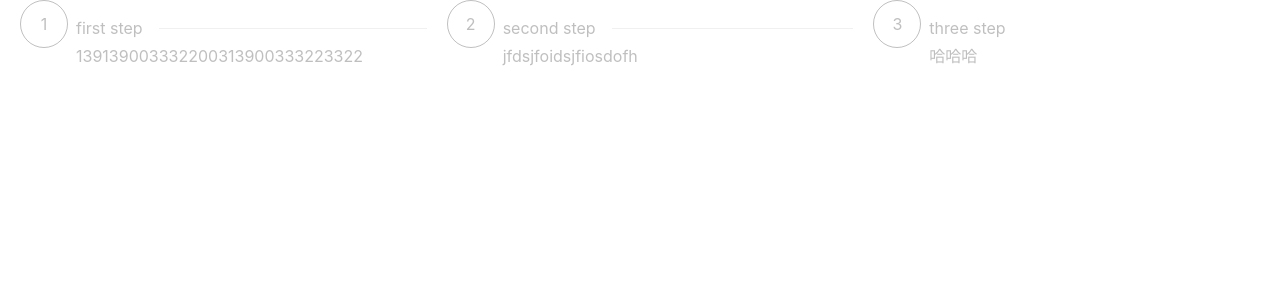
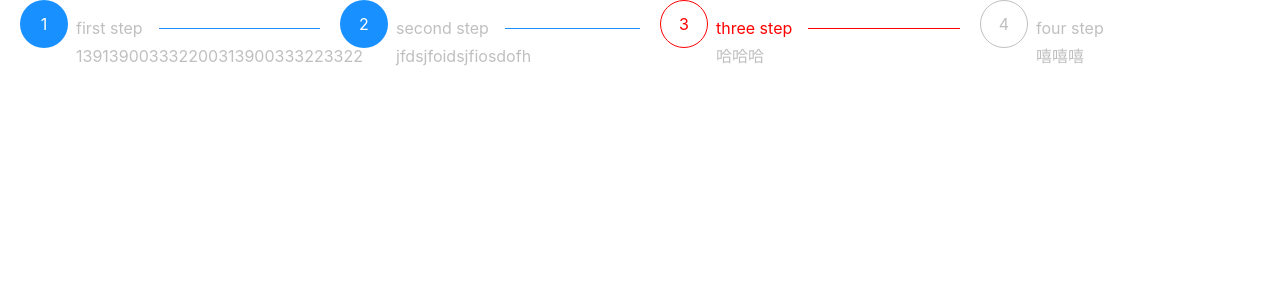
Before and after one commit to jinchengz2022/gingergarlic-ui, a React (Create React App) app: page / in a window 1280 px wide. Shown: the top 300 px of the page. Built offline with nearby package versions, Linux system fonts and the light colour scheme.

Commit message:
style: 步骤条样式修改

```diff
--- a/src/App.tsx
+++ b/src/App.tsx
@@ -5,10 +5,11 @@ function App() {
 
   return (
     <div>
-      <Steps current={1}>
+      <Steps current={3}>
         <Steps.Step title='first step' description='139139003332200313900333223322'/>
         <Steps.Step title='second step' description='jfdsjfoidsjfiosdofh'/>
-        <Steps.Step title='three step' description='哈哈哈'/>
+        <Steps.Step title='three step' description='哈哈哈' state='error'/>
+        <Steps.Step title='four step' description='嘻嘻嘻'/>
       </Steps>
     </div>
   );
--- a/src/components/steps/Step.tsx
+++ b/src/components/steps/Step.tsx
@@ -18,20 +18,26 @@ export const Step: FC<StepProps> = props => {
   const [stepCurrent, updateCurrent] = React.useState(current ?? 1);
   const [stepState, updateState] = React.useState(state);
 
-  const classes = classNames('step', {})
-
-  const stepStateClasses = classNames('step-state', `step-${stepState}`)
+  const stepStateClasses = classNames('step-state', {
+    'step-finish': index! + 1 < stepCurrent,
+    'step-process': (index! + 1 === stepCurrent) ||
+      (stepCurrent === 1) ||
+      (stepCurrent === childrenLen),
+    'step-error': state === 'error',
+    'step-wait': index! + 1 > stepCurrent,
+  })
 
   const stepDescClasses = classNames('step-desc', {})
 
   const stepTitleClasses = classNames('step-title', {
     'line': index! < childrenLen! - 1,
     [`step-title-${stepState}`]: true,
-    [`line-${stepState}`]: true
+    'step-line-wait': index! + 1 > stepCurrent,
+    'step-line-error': stepState === 'error',
   })
 
   return (
-    <div className={classes}>
+    <div className='step'>
       <div className={stepStateClasses}>{index! + 1}</div>
       <div className='step-wrapper'>
         <div className={stepTitleClasses}>{title}</div>
--- a/src/components/steps/_style.scss
+++ b/src/components/steps/_style.scss
@@ -37,7 +37,6 @@ $finish-color: #1890ff;
   &.step-error {
     border: 1px solid $error-color;
     color: $error-color;
-    border: none;
   }
 
   &.step-finish {
@@ -89,19 +88,19 @@ $finish-color: #1890ff;
     background-color: $finish-color;
   }
 
-  &.line-wait::after {
+  &.step-line-wait::after {
     background-color: $line-wait-color;
   }
 
-  &.line-error::after {
+  &.step-line-error::after {
     background-color: $error-color;
   }
 
-  &.line-finish::after {
-    background-color: $finish-color;
-  }
+  // &.step-line-finish::after {
+  //   background-color: $finish-color;
+  // }
 
-  &.line-process::after {
-    background-color: $line-wait-color;
-  }
+  // &.step-line-process::after {
+  //   background-color: $line-wait-color;
+  // }
 }
```
